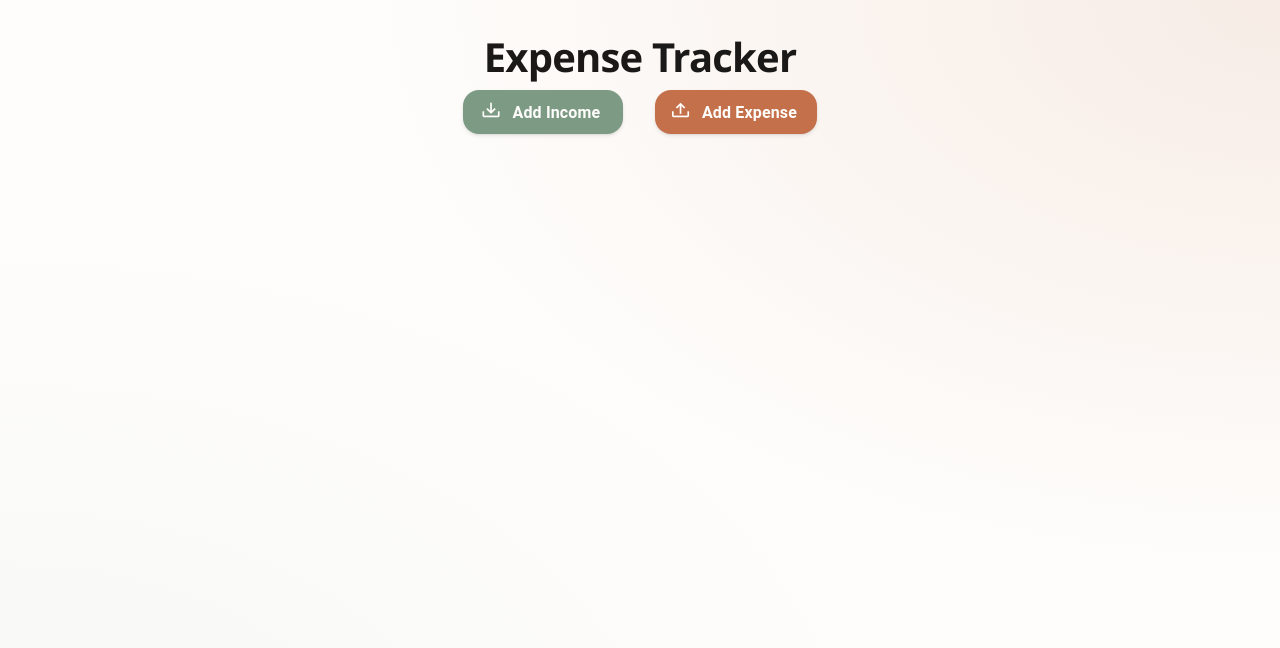
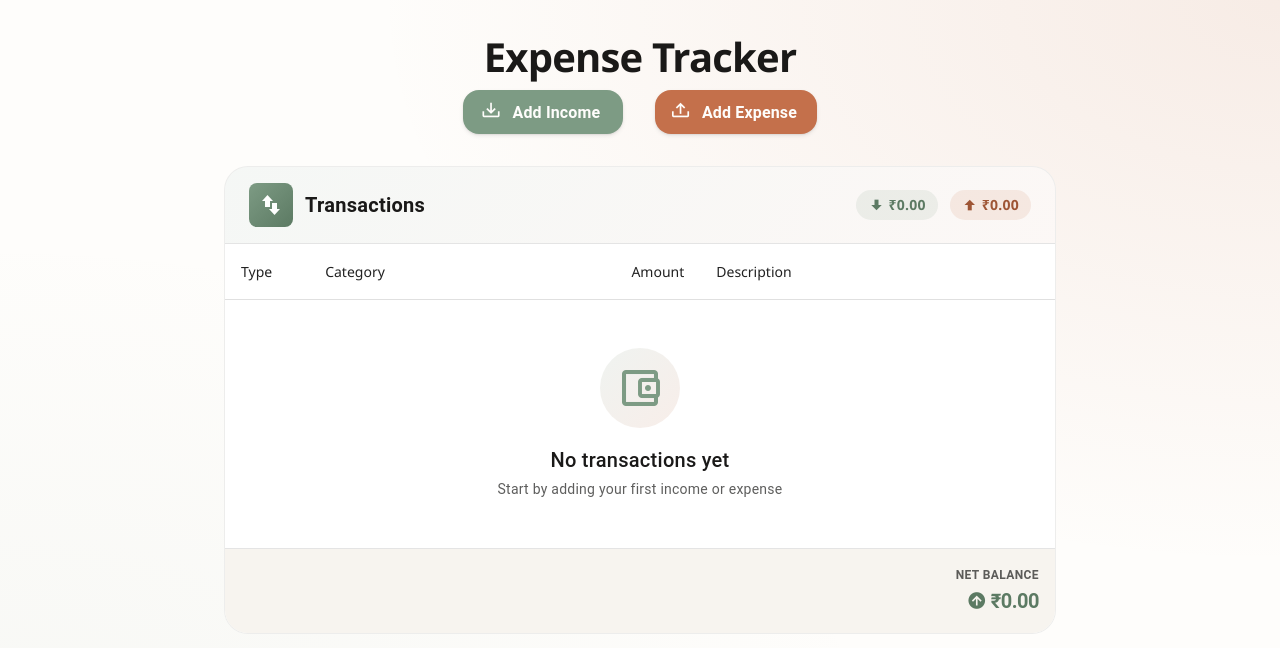
Before and after one commit to dev-by-piyali/expense-tracker, a Vue app: page / in a window 1280 px wide. Shown: the top 648 px of the page. Built offline with nearby package versions, Linux system fonts and the light colour scheme.

Commit message:
add Transactions history data-table

```diff
--- a/src/App.vue
+++ b/src/App.vue
@@ -1,11 +1,13 @@
 <script setup>
 import AddIncomeExpense from "@/components/AddIncomeExpense.vue";
+import ExpenseHistory from "@/components/ExpenseHistory.vue";
 </script>
 
 <template>
   <header>
     <h1>Expense Tracker</h1>
     <AddIncomeExpense />
+    <ExpenseHistory />
   </header>
 
   <main></main>
--- /dev/null
+++ b/src/components/ExpenseHistory.vue
@@ -0,0 +1,363 @@
+<script setup>
+import { computed } from "vue";
+import { useExpenseStore } from "@/stores/expenseStore";
+
+const expenseStore = useExpenseStore();
+
+const headers = [
+  { title: "Type", key: "type", width: "80px" },
+  { title: "Category", key: "selectedCategories" },
+  { title: "Amount", key: "amount", width: "150px", align: "end" },
+  { title: "Description", key: "description" },
+  { title: "", key: "actions", width: "80px", sortable: false },
+];
+
+const categoryIcons = {
+  Travel: "mdi-airplane",
+  "Food and Drinks": "mdi-food",
+  Grocery: "mdi-cart",
+  "Fruits and Vegetables": "mdi-fruit-cherries",
+  Rent: "mdi-home",
+  Bills: "mdi-receipt",
+  Shopping: "mdi-shopping",
+  Fuel: "mdi-gas-station",
+  Electricity: "mdi-lightning-bolt",
+  General: "mdi-tag",
+  Others: "mdi-dots-horizontal",
+};
+
+const getCategoryIcon = (category) => categoryIcons[category] || "mdi-tag";
+
+const formatAmount = (amount) =>
+  Number(amount).toLocaleString("en-IN", {
+    minimumFractionDigits: 2,
+    maximumFractionDigits: 2,
+  });
+
+const totalIncome = computed(() =>
+  expenseStore.combinedList
+    .filter((item) => item.type === "income")
+    .reduce((sum, item) => sum + Number(item.amount), 0),
+);
+
+const totalExpense = computed(() =>
+  expenseStore.combinedList
+    .filter((item) => item.type === "expense")
+    .reduce((sum, item) => sum + Number(item.amount), 0),
+);
+
+const netBalance = computed(() => totalIncome.value - totalExpense.value);
+</script>
+
+<template>
+  <v-card class="transactions-card overflow-hidden" elevation="0" rounded="xl">
+    <!-- Header -->
+    <v-card-title class="card-header d-flex align-center justify-space-between px-6 py-4">
+      <div class="d-flex align-center ga-3">
+        <div class="header-icon d-flex align-center justify-center rounded-lg">
+          <v-icon icon="mdi-swap-vertical-bold" size="24" color="white" />
+        </div>
+        <div>
+          <h2 class="text-h6 font-weight-bold header-title">Transactions</h2>
+        </div>
+      </div>
+
+      <!-- Summary Pills -->
+      <div class="d-flex ga-3">
+        <div
+          class="summary-pill summary-pill--income d-flex align-center ga-1 px-3 py-1 rounded-pill"
+        >
+          <v-icon icon="mdi-arrow-down-bold" size="16" />
+          <span class="font-weight-bold">₹{{ formatAmount(totalIncome) }}</span>
+        </div>
+        <div
+          class="summary-pill summary-pill--expense d-flex align-center ga-1 px-3 py-1 rounded-pill"
+        >
+          <v-icon icon="mdi-arrow-up-bold" size="16" />
+          <span class="font-weight-bold">₹{{ formatAmount(totalExpense) }}</span>
+        </div>
+      </div>
+    </v-card-title>
+
+    <v-divider />
+
+    <!-- Data Table -->
+    <v-data-table
+      :headers="headers"
+      :items="expenseStore.combinedList"
+      :items-per-page="10"
+      class="transactions-table"
+      hover
+    >
+      <!-- Type Column - Icon only, color-coded -->
+      <template #item.type="{ item }">
+        <div
+          class="type-icon d-flex align-center justify-center rounded-lg"
+          :class="item.type === 'income' ? 'type-icon--income' : 'type-icon--expense'"
+        >
+          <v-icon
+            :icon="item.type === 'income' ? 'mdi-trending-up' : 'mdi-trending-down'"
+            size="20"
+          />
+        </div>
+      </template>
+
+      <!-- Category Column - Grey chips -->
+      <template #item.selectedCategories="{ item }">
+        <div class="d-flex flex-wrap ga-1">
+          <v-chip
+            v-for="category in item.selectedCategories"
+            :key="category"
+            size="small"
+            variant="flat"
+          >
+            <v-icon :icon="getCategoryIcon(category)" size="14" start />
+            {{ category }}
+          </v-chip>
+        </div>
+      </template>
+
+      <!-- Amount Column -->
+      <template #item.amount="{ item }">
+        <span
+          class="amount-text font-weight-bold"
+          :class="item.type === 'income' ? 'amount-text--income' : 'amount-text--expense'"
+        >
+          {{ item.type === "income" ? "+" : "" }}₹{{ formatAmount(item.amount) }}
+        </span>
+      </template>
+
+      <!-- Description Column -->
+      <template #item.description="{ item }">
+        <span class="description-text text-body-2">
+          {{ item.description || "—" }}
+        </span>
+      </template>
+
+      <!-- Actions Column -->
+      <template #item.actions="{ item }">
+        <v-btn icon variant="text" size="small" class="action-btn">
+          <v-icon icon="mdi-dots-vertical" size="18" />
+          <v-menu activator="parent">
+            <v-list density="compact" rounded="lg" elevation="3">
+              <v-list-item prepend-icon="mdi-pencil-outline" title="Edit" />
+              <v-list-item prepend-icon="mdi-delete-outline" title="Delete" />
+            </v-list>
+          </v-menu>
+        </v-btn>
+      </template>
+
+      <!-- Empty State -->
+      <template #no-data>
+        <div class="d-flex flex-column align-center justify-center pa-12">
+          <div class="empty-icon d-flex align-center justify-center rounded-circle mb-4">
+            <v-icon icon="mdi-wallet-outline" size="48" />
+          </div>
+          <h3 class="text-h6 empty-title">No transactions yet</h3>
+          <p class="text-body-2 empty-subtitle mt-1">
+            Start by adding your first income or expense
+          </p>
+        </div>
+      </template>
+
+      <!-- Footer -->
+      <template #bottom>
+        <v-divider />
+        <div class="table-footer d-flex justify-end pa-4">
+          <div
+            class="net-balance d-flex flex-column align-end"
+            :class="netBalance >= 0 ? 'net-balance--positive' : 'net-balance--negative'"
+          >
+            <span class="balance-label text-caption font-weight-bold text-uppercase">
+              Net Balance
+            </span>
+            <div class="d-flex align-center ga-1 text-h6 font-weight-bold">
+              <v-icon
+                :icon="netBalance >= 0 ? 'mdi-arrow-up-circle' : 'mdi-arrow-down-circle'"
+                size="20"
+              />
+              <span class="amount-text">₹{{ formatAmount(netBalance) }}</span>
+            </div>
+          </div>
+        </div>
+      </template>
+    </v-data-table>
+  </v-card>
+</template>
+
+<style lang="scss" scoped>
+:deep(.v-table .v-data-table__th) {
+  @media (prefers-color-scheme: dark) {
+    color: var(--color-white-mute);
+  }
+}
+.transactions-card {
+  background: var(--color-surface);
+  border: 1px solid var(--color-border);
+}
+
+.card-header {
+  background: linear-gradient(135deg, rgba(125, 155, 132, 0.08) 0%, rgba(196, 112, 75, 0.05) 100%);
+
+  @media (prefers-color-scheme: dark) {
+    background: linear-gradient(
+      135deg,
+      rgba(125, 155, 132, 0.12) 0%,
+      rgba(196, 112, 75, 0.08) 100%
+    );
+  }
+}
+
+.header-icon {
+  width: 44px;
+  height: 44px;
+  background: linear-gradient(135deg, var(--color-sage) 0%, #5c7a63 100%);
+}
+
+.summary-pill {
+  font-size: 0.875rem;
+
+  &--income {
+    background: rgba(125, 155, 132, 0.12);
+    color: #5c7a63;
+
+    @media (prefers-color-scheme: dark) {
+      background: rgba(125, 155, 132, 0.2);
+      color: #a8c4ae;
+    }
+  }
+
+  &--expense {
+    background: rgba(196, 112, 75, 0.12);
+    color: #9e5535;
+
+    @media (prefers-color-scheme: dark) {
+      background: rgba(196, 112, 75, 0.2);
+      color: #e8a889;
+    }
+  }
+}
+
+.transactions-table {
+  background: transparent !important;
+}
+
+// Type Icon - Color-coded
+.type-icon {
+  width: 36px;
+  height: 36px;
+
+  &--income {
+    background: rgba(125, 155, 132, 0.15);
+    color: #5c7a63;
+
+    @media (prefers-color-scheme: dark) {
+      background: rgba(125, 155, 132, 0.25);
+      color: #a8c4ae;
+    }
+  }
+
+  &--expense {
+    background: rgba(196, 112, 75, 0.15);
+    color: #9e5535;
+
+    @media (prefers-color-scheme: dark) {
+      background: rgba(196, 112, 75, 0.25);
+      color: #e8a889;
+    }
+  }
+}
+
+// Amount Text - Color-coded
+.amount-text {
+  letter-spacing: -0.5px;
+
+  &--income {
+    color: #5c7a63;
+
+    @media (prefers-color-scheme: dark) {
+      color: #a8c4ae;
+    }
+  }
+
+  &--expense {
+    color: #9e5535;
+
+    @media (prefers-color-scheme: dark) {
+      color: #e8a889;
+    }
+  }
+}
+
+.description-text {
+  color: var(--color-text-secondary);
+  text-align: left;
+}
+
+.action-btn {
+  opacity: 0.5;
+  transition: opacity var(--transition-fast);
+
+  @media (prefers-color-scheme: dark) {
+    color: #b0b0b0;
+  }
+
+  &:hover {
+    opacity: 1;
+  }
+}
+
+.empty-icon {
+  width: 80px;
+  height: 80px;
+  background: linear-gradient(135deg, rgba(125, 155, 132, 0.12) 0%, rgba(196, 112, 75, 0.12) 100%);
+  color: var(--color-sage);
+
+  @media (prefers-color-scheme: dark) {
+    color: #a8c4ae;
+  }
+}
+
+.empty-title {
+  color: var(--color-heading);
+}
+
+.empty-subtitle {
+  color: var(--color-text-secondary);
+
+  @media (prefers-color-scheme: dark) {
+    color: #909090;
+  }
+}
+
+.table-footer {
+  background: var(--color-surface-variant);
+}
+
+.balance-label {
+  letter-spacing: 0.5px;
+  color: var(--color-text-secondary);
+
+  @media (prefers-color-scheme: dark) {
+    color: #909090;
+  }
+}
+
+.net-balance {
+  &--positive {
+    color: #5c7a63;
+
+    @media (prefers-color-scheme: dark) {
+      color: #a8c4ae;
+    }
+  }
+
+  &--negative {
+    color: #9e5535;
+
+    @media (prefers-color-scheme: dark) {
+      color: #e8a889;
+    }
+  }
+}
+</style>
```
